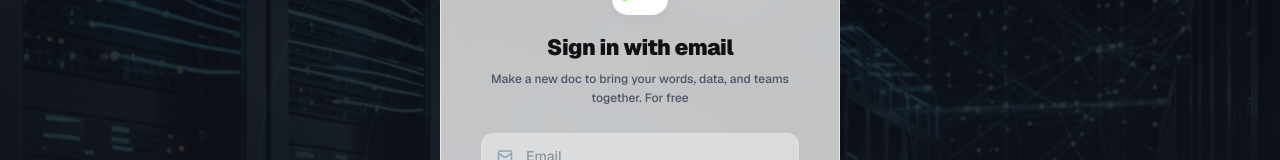
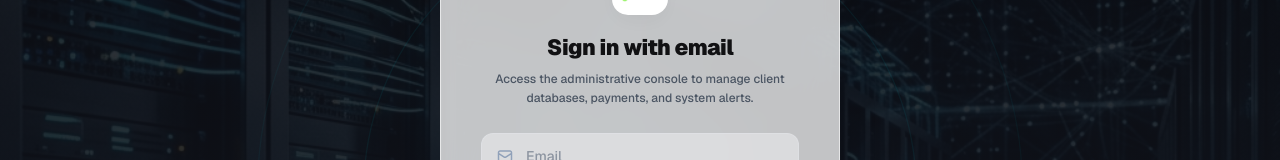
Before and after one commit to princeshiamofficial/M-Amin-Network, a Next.js app: page /admin in a window 1280 px wide. Shown: the part 209-369 px from the top of the page. Built offline with nearby package versions, Linux system fonts and the light colour scheme.

Commit message:
style: change generic placeholder card subtitle to professional admin control description

```diff
--- a/src/app/admin/page.tsx
+++ b/src/app/admin/page.tsx
@@ -367,7 +367,7 @@ export default function AdminDashboard() {
           <div className="text-center space-y-1.5">
             <h2 className="text-[#111113] font-black text-[22px] tracking-tight text-center w-full block">Sign in with email</h2>
             <p className="text-[#4b5563] text-xs font-medium leading-relaxed px-2 text-center w-full block">
-              Make a new doc to bring your words, data, and teams together. For free
+              Access the administrative console to manage client databases, payments, and system alerts.
             </p>
           </div>
 
```
